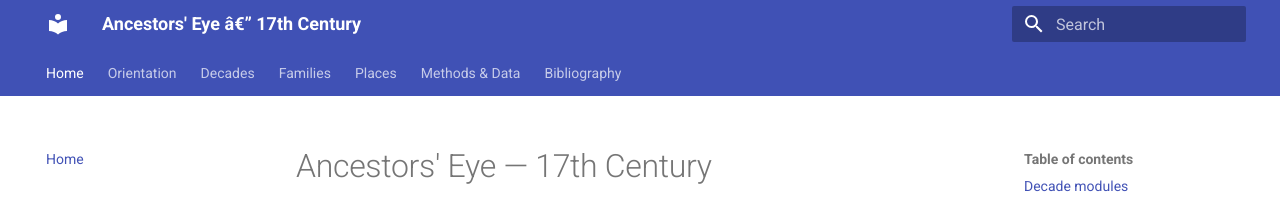
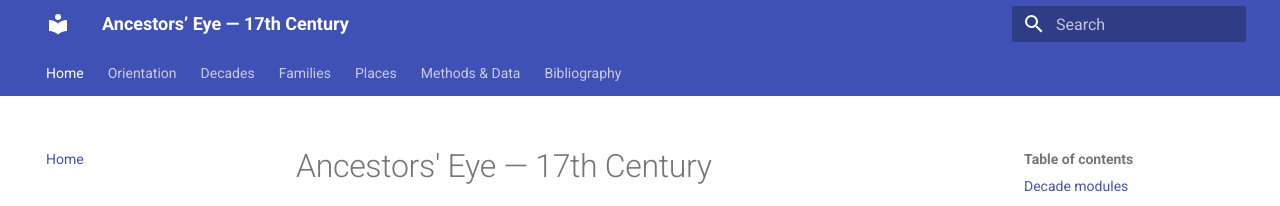
Before and after one commit to BillWorstell/WorstellWitnessWaybackMachine, an MkDocs documentation site: the page built from docs/index.md, in a window 1280 px wide. Shown: the top 206 px of the page. Built offline with MkDocs 1.6.1 and Material for MkDocs 9.7.7, drawn with Linux system fonts in a browser that asks for light colours; part of the change alters nothing that is shown.

```diff
--- a/mkdocs.yml
+++ b/mkdocs.yml
@@ -1,4 +1,4 @@
-site_name: "Ancestors' Eye â€” 17th Century"
+site_name: "Ancestors\u2019 Eye \u2014 17th Century"
 site_description: "Decade-by-decade essays and dossiers (Virginia, New Netherland, Quaker Delaware Valley)"
 site_url: "https://billworstell.github.io/WorstellWitnessWaybackMachine/"
 
```
